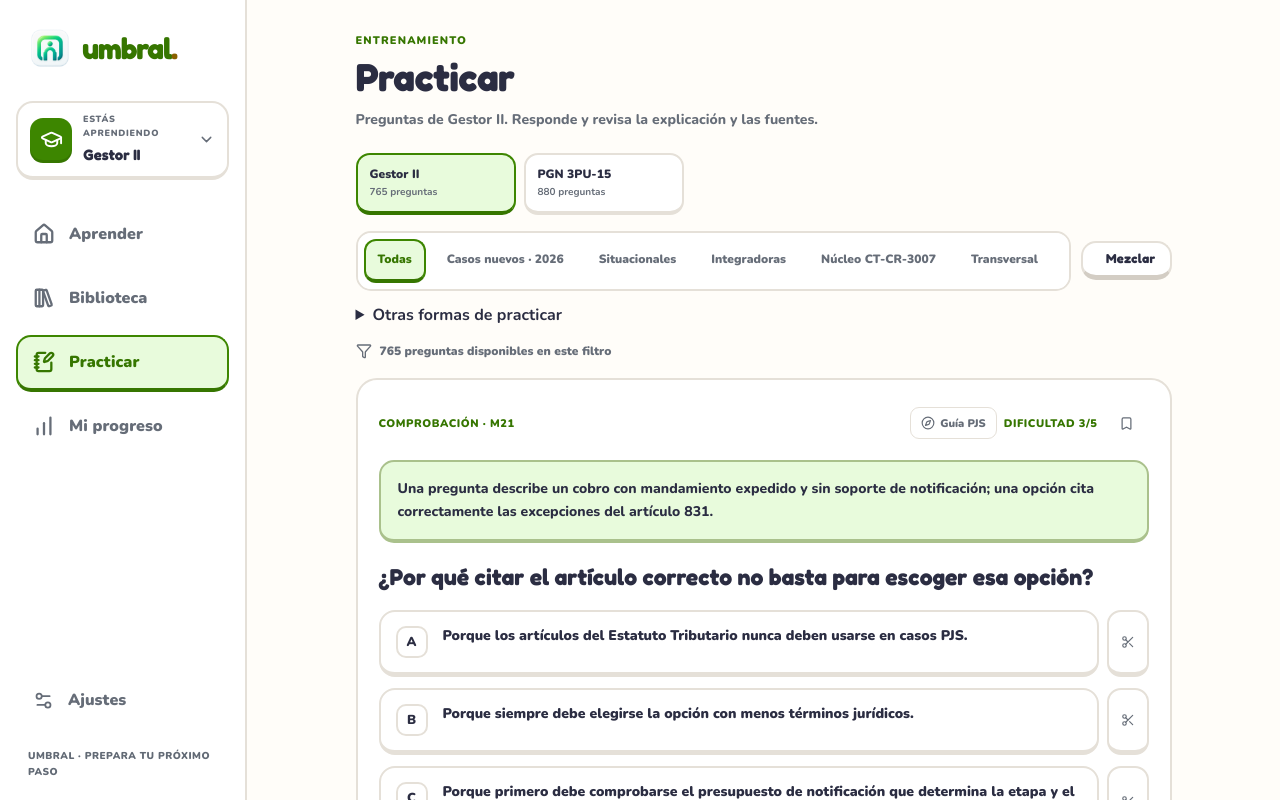
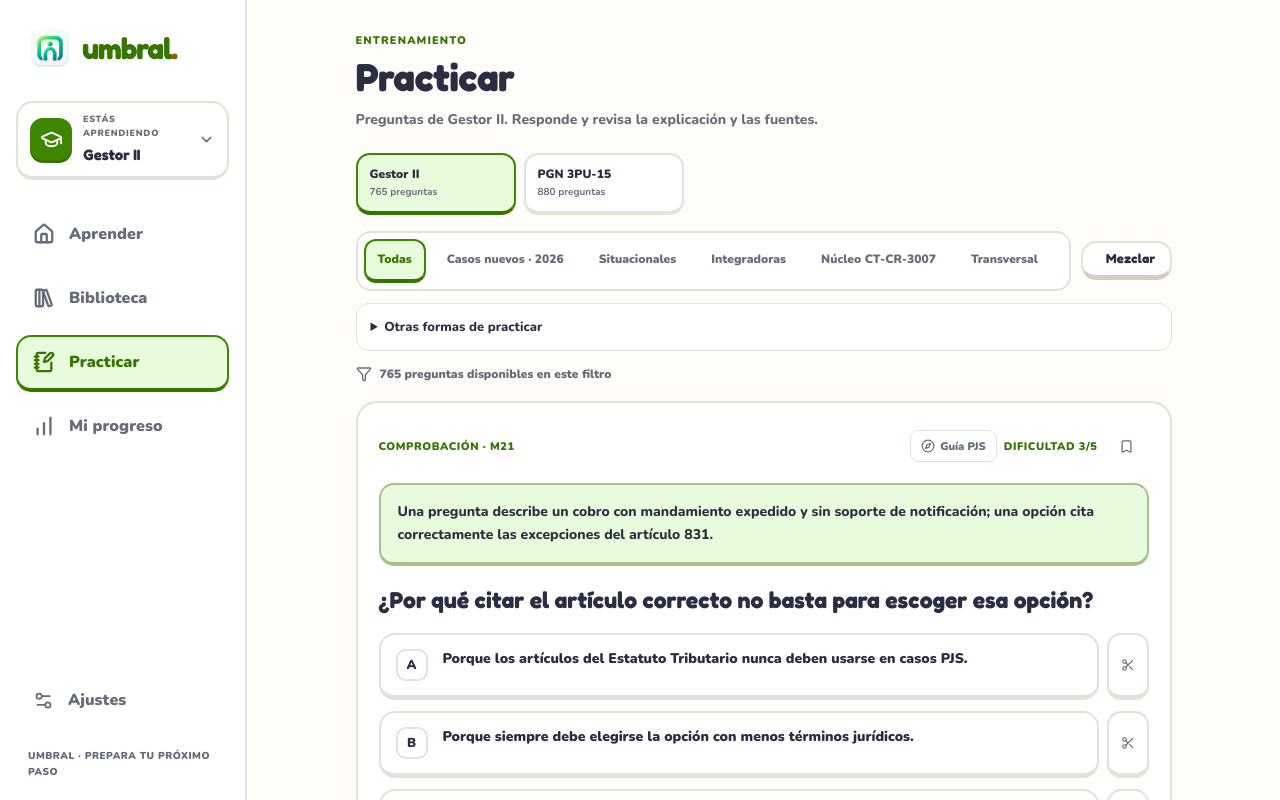
Before and after one commit to yefercode25/umbral, a React (Vite) app: page /practice in a window 1280 px wide. Shown: the top 800 px of the page. Built offline with nearby package versions, Linux system fonts and the light colour scheme.

Commit message:
refactor(ux): simplifica PracticePage.module.css

```diff
--- a/src/features/practice/PracticePage.module.css
+++ b/src/features/practice/PracticePage.module.css
@@ -49,3 +49,11 @@
 .visualCopy strong{font-family:var(--font-display);font-size:21px;}.visualCopy p{color:#f4ffff;font-weight:750;}.visualCopy span{color:#ebfff1;}
 .courseScope a{border:2px solid var(--color-border);border-bottom-width:4px;border-radius:14px;}.courseScope a span{font-weight:900;}.courseScope .courseScopeActive{border-color:var(--color-brand);border-bottom-color:var(--color-brand-strong);background:var(--color-brand-soft);}
 .summary{font-weight:850;color:var(--color-text-muted);}
+
+/* Mostrar primero las preguntas; los demás modos quedan accesibles bajo demanda. */
+.moduleScope{display:flex;align-items:center;justify-content:space-between;flex-wrap:wrap;gap:10px;padding:12px 14px;margin-bottom:15px;border:1px solid var(--color-border);border-radius:12px;background:var(--color-surface-subtle);font-size:12px;}
+.moduleScope a{color:var(--color-brand-strong);font-weight:800;}
+.modeDisclosure{border:1px solid var(--color-border);border-radius:13px;padding:0 14px;margin:12px 0;background:var(--color-surface);}
+.modeDisclosure>summary{cursor:pointer;padding:13px 0;font-size:13px;font-weight:800;color:var(--color-text);}
+.modeDisclosure[open]>summary{border-bottom:1px solid var(--color-border);}
+.modeDisclosure .practiceModes{margin:13px 0;}
```
